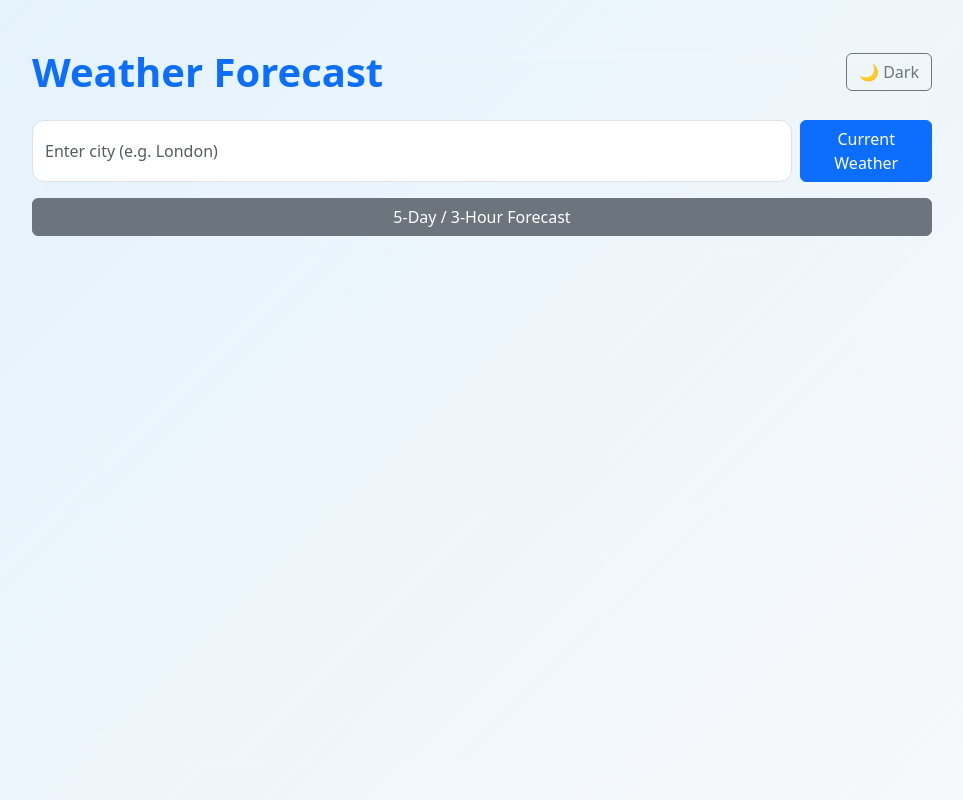
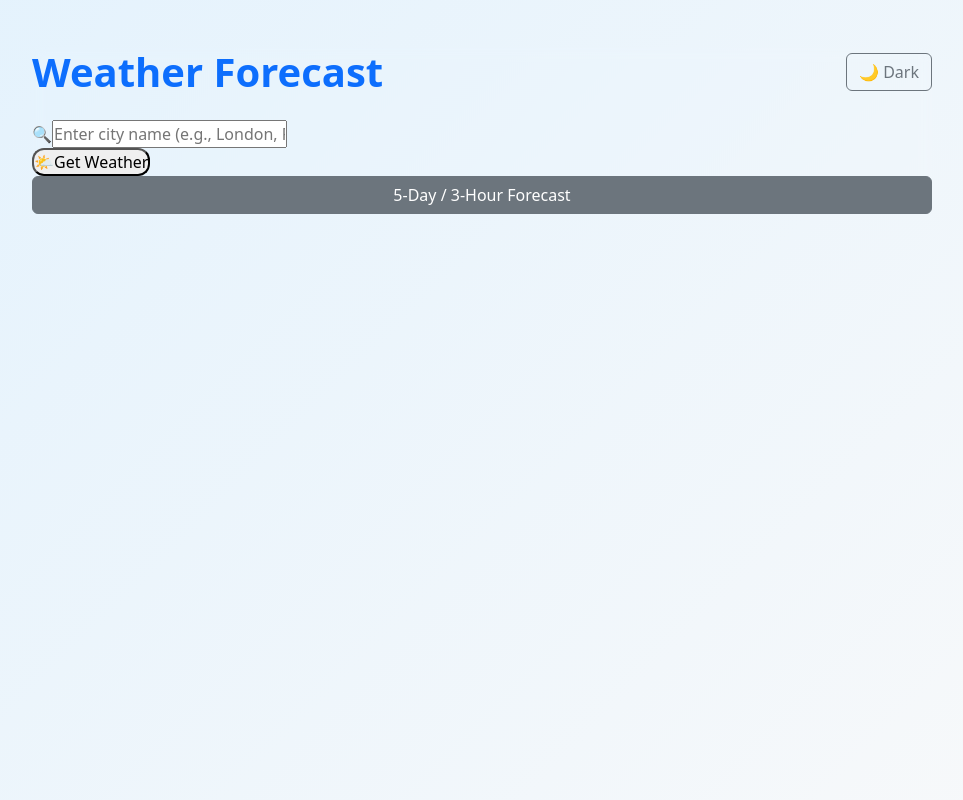
Before and after one commit to rinesagajtani0/exam3-application-in-React, a React (Create React App) app: page / in a window 1280 px wide. Shown: the whole page, without its empty margins (158-1121 px from the left). Built offline with nearby package versions, Linux system fonts and the light colour scheme.

Commit message:
Improve search and add forecast download functionality

```diff
--- a/src/components/DownloadButton.js
+++ b/src/components/DownloadButton.js
@@ -14,8 +14,9 @@ function DownloadButton({ data, filename }) {
   };
 
   return (
-    <button className="btn btn-outline-success w-100 mt-3" onClick={download}>
-      Download Forecast (JSON)
+    <button className="download-btn" onClick={download} aria-label="Download forecast data">
+      <span className="btn-icon">📥</span>
+      <span>Download Forecast Data (JSON)</span>
     </button>
   );
 }
--- a/src/components/SearchBar.js
+++ b/src/components/SearchBar.js
@@ -1,15 +1,27 @@
-function SearchBar({ city, setCity, onSearch }) {
+function SearchBar({ city, setCity, onSearch, onKeyPress, disabled }) {
   return (
-    <div className="d-flex gap-2 mb-3">
-      <input
-        type="text"
-        className="form-control"
-        placeholder="Enter city (e.g. London)"
-        value={city}
-        onChange={(e) => setCity(e.target.value)}
-      />
-      <button className="btn btn-primary" onClick={onSearch}>
-        Current Weather
+    <div className="search-bar">
+      <div className="search-input-wrapper">
+        <span className="search-icon">🔍</span>
+        <input
+          type="text"
+          className="search-input"
+          placeholder="Enter city name (e.g., London, Paris, New York)"
+          value={city}
+          onChange={(e) => setCity(e.target.value)}
+          onKeyPress={onKeyPress}
+          disabled={disabled}
+          aria-label="City search"
+        />
+      </div>
+      <button
+        className="search-btn"
+        onClick={onSearch}
+        disabled={disabled}
+        aria-label="Get current weather"
+      >
+        <span className="btn-icon">🌤️</span>
+        <span className="btn-text">Get Weather</span>
       </button>
     </div>
   );
```
